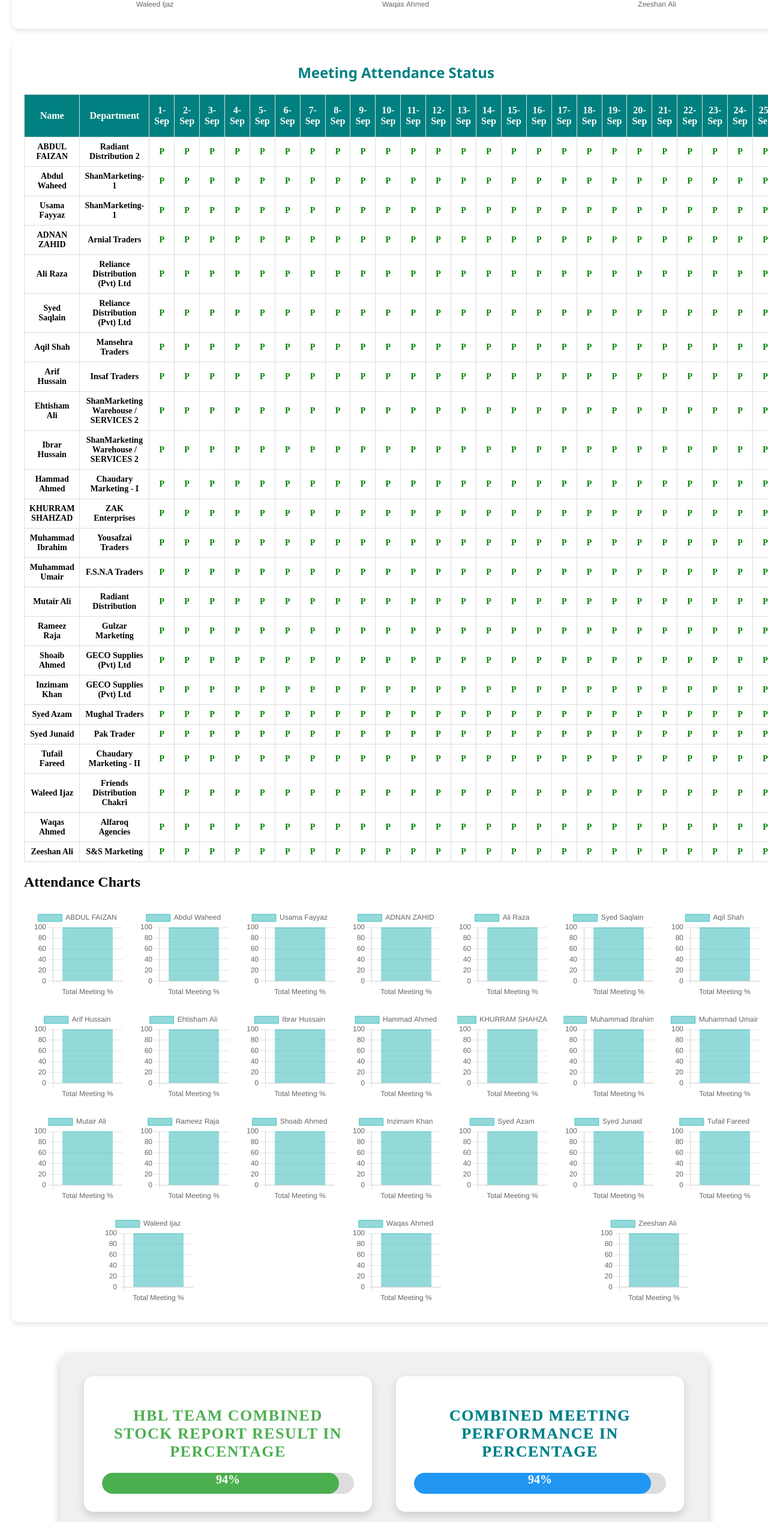
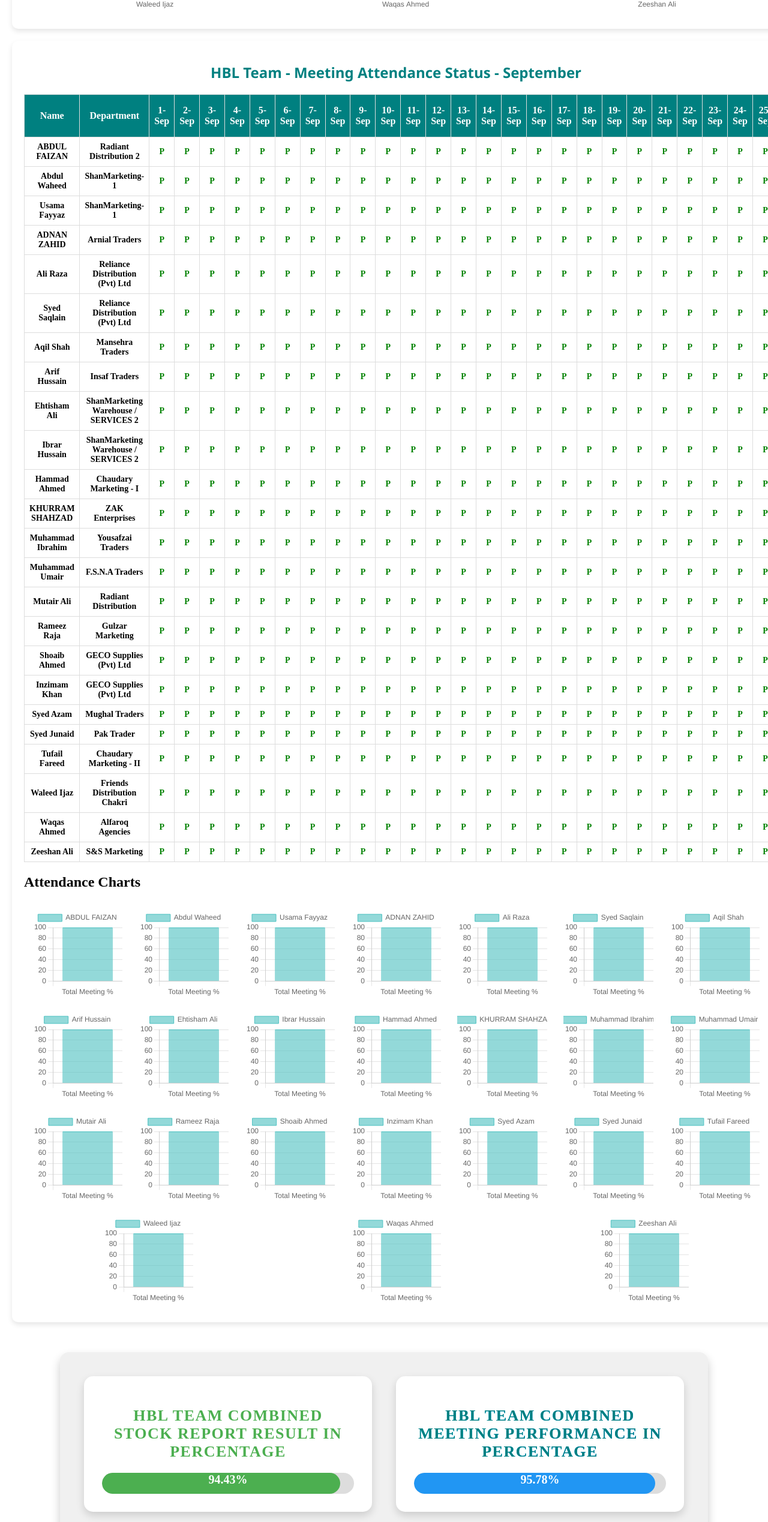
Before and after one commit to Hammad-khalil/PepsiCo-Employee-Tracker, a React (Vite) app: page / in a window 1280 px wide. Shown: the part 3749-6286 px from the top of the page at 60% size. Built offline with nearby package versions, Linux system fonts and the light colour scheme; the HTML template or start-up script is replaced by a standard one.

Commit message:
Fully Completed

```diff
--- a/src/components/KPOHighPerformance.jsx
+++ b/src/components/KPOHighPerformance.jsx
@@ -3,10 +3,10 @@ import React from 'react';
 
 // Sample data for KPOs
 const kpoData = [
-  { kpoName: 'ABDUL FAIZAN', distribution: 'Stock Department', percentage: 92 },
-  { kpoName: 'ALI AHMED', distribution: 'Meeting Department', percentage: 90 },
-  { kpoName: 'USMAN KHAN', distribution: 'Stock Department', percentage: 45 },
-  { kpoName: 'HAMZA SHAH', distribution: 'Meeting Department', percentage: 50 },
+  { kpoName: 'ADNAN ZAHID', distribution: 'Arnial Traders', percentage: 100 },
+  { kpoName: 'Muhammad Umair', distribution: 'F.S.N.A Traders', percentage: 99 },
+  { kpoName: 'Syed Junaid', distribution: 'PAk Traders', percentage: 99 },
+  { kpoName: 'Rameez Raja', distribution: 'Gulzar Marketing', percentage: 97 },
 ];
 
 const KPOHighPerformance = () => {
--- a/src/components/KPOLowPerformance.jsx
+++ b/src/components/KPOLowPerformance.jsx
@@ -3,10 +3,10 @@ import React from 'react';
 
 // Sample data for KPOs
 const kpoData = [
-  { kpoName: 'ABDUL FAIZAN', distribution: 'Stock Department', percentage: 92 },
-  { kpoName: 'ALI AHMED', distribution: 'Meeting Department', percentage: 90 },
-  { kpoName: 'USMAN KHAN', distribution: 'Stock Department', percentage: 45 },
-  { kpoName: 'HAMZA SHAH', distribution: 'Meeting Department', percentage: 50 },
+  { kpoName: 'Abdul Waheed', distribution: 'Shan Marketing 1', percentage: 88 },
+  { kpoName: 'Usama Fayyaz', distribution: 'Shan Marketing 1', percentage: 88 },
+  { kpoName: 'Inzimam Khan', distribution: 'GECO Supplies (Pvt) Ltd', percentage: 92 },
+  { kpoName: 'Shoaib Ahmed', distribution: 'GECO Supplies (Pvt) Ltd', percentage: 92 },
 ];
 
 const KPOLowPerformance = () => {
@@ -36,7 +36,7 @@ const KPOLowPerformance = () => {
                       style={{
                         ...styles.progressBar,
                         width: `${kpo.percentage}%`,
-                        backgroundColor: kpo.percentage > 70 ? '#4caf50' : '#ff9800', // Green for Low, orange for low
+                        backgroundColor: kpo.percentage > 90 ? '#4caf50' : '#ff9800', // Green for Low, orange for low
                       }}
                     ></div>
                   </div>
--- a/src/components/MeetingReport.jsx
+++ b/src/components/MeetingReport.jsx
@@ -92,7 +92,7 @@ const MeetingStatus = () => {
 
   return (
     <div className="table-container">
-      <h1>Meeting Attendance Status</h1>
+      <h1>HBL Team - Meeting Attendance Status - September</h1>
 
       <table className="meeting-table">
         <thead>
--- a/src/components/StockAndMeetingSummary.jsx
+++ b/src/components/StockAndMeetingSummary.jsx
@@ -2,8 +2,8 @@
 import React from 'react';
 
 const StockAndMeetingSummary = () => {
-  const stockReportPercentage = 94;
-  const meetingAttendeePercentage = 94;
+  const stockReportPercentage = 94.43;
+  const meetingAttendeePercentage = 95.78;
 
   return (
     <div style={styles.container}>
@@ -22,7 +22,7 @@ const StockAndMeetingSummary = () => {
       </div>
 
       <div style={styles.card}>
-        <h2 style={styles.gradientHeading}>Combined Meeting Performance in Percentage</h2>
+        <h2 style={styles.gradientHeading}>HBL Team Combined Meeting Performance in Percentage</h2>
         <div style={styles.progressContainer}>
           <div
             style={{
```
